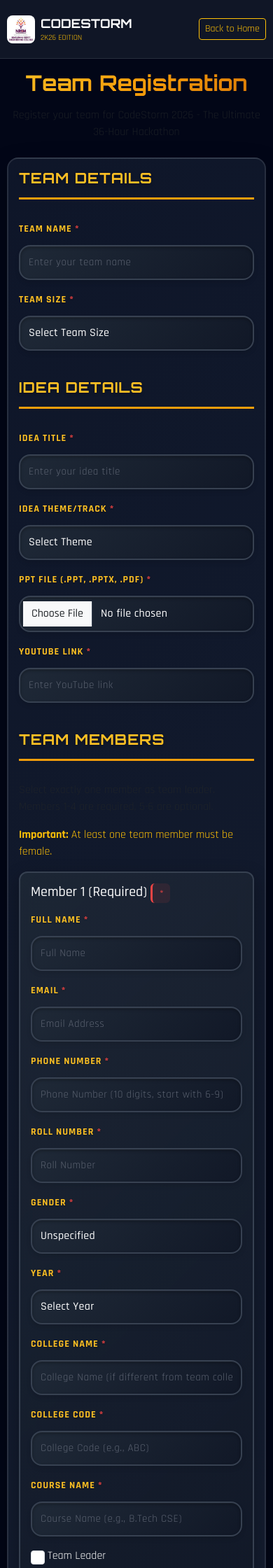
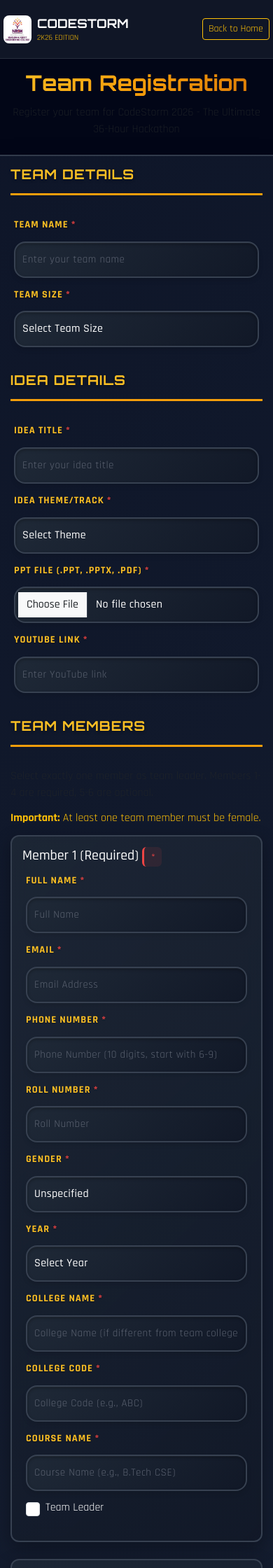
Before and after one commit to PashamDhanushReddy/cs_2k26, a Django app: page /register in a window 390 px wide. Shown: the top 2240 px of the page at 70% size. Run offline with Django 5.2, Linux system fonts and the light colour scheme.

Commit message:
Reg fixed for mobille12

```diff
--- a/website/templates/website/register.html
+++ b/website/templates/website/register.html
@@ -3,7 +3,7 @@
 <html lang="en">
 <head>
     <meta charset="UTF-8">
-    <meta name="viewport" content="width=device-width, initial-scale=1.0, maximum-scale=1.0, user-scalable=no">
+    <meta name="viewport" content="width=device-width, initial-scale=1.0">
     <title>CodeStorm 2026 - Team Registration</title>
 
     <!-- Bootstrap CSS for mobile-first design -->
@@ -274,6 +274,56 @@
                 min-height: 50px;
                 font-size: 16px !important;
             }
+
+            /* Fix mobile layout issues */
+            .row {
+                margin-left: 0;
+                margin-right: 0;
+            }
+
+            .col-12, .col-md-6 {
+                padding-left: 10px;
+                padding-right: 10px;
+            }
+
+            /* Ensure proper form width */
+            .container-fluid {
+                padding-left: 10px;
+                padding-right: 10px;
+            }
+
+            /* Prevent text overflow */
+            .form-control, .form-select {
+                word-wrap: break-word;
+                overflow-wrap: break-word;
+            }
+
+            /* Mobile-optimized margins */
+            .mb-3 {
+                margin-bottom: 1rem !important;
+            }
+
+            /* Ensure buttons are full width on very small screens */
+            .btn-submit {
+                width: 100%;
+                margin-top: 10px;
+            }
+
+            /* Fix checkbox alignment on mobile */
+            .form-check {
+                display: flex;
+                align-items: center;
+                margin-bottom: 0.5rem;
+            }
+
+            .form-check-input {
+                margin-right: 0.5rem;
+            }
+
+            /* Ensure proper spacing between sections */
+            .glass-panel + .glass-panel {
+                margin-top: 1.5rem;
+            }
         }
 
         /* Enhanced error styling */
@@ -449,7 +499,82 @@
             }
 
 
-        /* Ensure proper touch targets */
+        /* Extra small screen optimizations */
+        @media (max-width: 480px) {
+            .glass-panel {
+                padding: 15px;
+                margin: 0 -5px 15px -5px;
+            }
+
+            .section-title {
+                font-size: 1.2rem;
+            }
+
+            .form-control, .form-select {
+                padding: 12px 10px;
+                font-size: 16px !important;
+            }
+
+            /* Ensure form elements don't overflow */
+            .col-12, .col-md-6 {
+                padding-left: 5px;
+                padding-right: 5px;
+            }
+
+            /* Reduce spacing on very small screens */
+            .mb-3 {
+                margin-bottom: 0.75rem !important;
+            }
+
+            /* Smaller text for labels on mobile */
+            .form-label {
+                font-size: 0.9rem;
+            }
+
+            /* Ensure proper button sizing */
+            .btn-submit {
+                padding: 12px 20px;
+                font-size: 1rem;
+            }
+        }
+
+        /* Mobile device specific styles */
+        .mobile-device .glass-panel {
+            margin-left: -10px;
+            margin-right: -10px;
+            border-radius: 0;
+            border-left: none;
+            border-right: none;
+        }
+
+        .mobile-device .container-fluid {
+            padding-left: 5px;
+            padding-right: 5px;
+        }
+
+        /* Ensure proper form rendering on mobile */
+        .mobile-device .form-control,
+        .mobile-device .form-select {
+            -webkit-appearance: none;
+            -moz-appearance: none;
+            appearance: none;
+        }
+
+        /* Fix for iOS Safari */
+        @supports (-webkit-touch-callout: none) {
+            .mobile-device .form-control,
+            .mobile-device .form-select {
+                font-size: 16px !important;
+            }
+        }
+
+        /* Android Chrome fixes */
+        @media screen and (-webkit-min-device-pixel-ratio: 0) {
+            .mobile-device .form-control,
+            .mobile-device .form-select {
+                -webkit-tap-highlight-color: transparent;
+            }
+        }
         .form-check-input {
             width: 20px;
             height: 20px;
@@ -466,6 +591,46 @@
         /* Smooth scrolling */
         html {
             scroll-behavior: smooth;
+        }
+
+        /* Final mobile compatibility fixes */
+        @media screen and (max-width: 768px) {
+            /* Prevent zoom on input focus */
+            input, select, textarea {
+                font-size: 16px !important;
+            }
+
+            /* Ensure proper form width */
+            #registrationForm {
+                width: 100%;
+                max-width: 100%;
+            }
+
+            /* Fix for mobile Safari */
+            @supports (-webkit-appearance: none) {
+                .form-control, .form-select {
+                    -webkit-appearance: none;
+                    appearance: none;
+                }
+            }
+
+            /* Ensure proper layout containment */
+            .glass-panel {
+                contain: layout style;
+                will-change: transform;
+            }
+
+            /* Prevent layout shifts */
+            .form-control, .form-select {
+                contain: layout style;
+            }
+        }
+
+        /* High DPI screen fixes */
+        @media (-webkit-min-device-pixel-ratio: 2), (min-resolution: 192dpi) {
+            .form-control, .form-select {
+                border-width: 1px;
+            }
         }
 
         /* Loading state */
@@ -518,7 +683,7 @@
 
                 <!-- Registration Form -->
                 <div class="glass-panel">
-                    <form method="post" enctype="multipart/form-data" id="registrationForm">
+                    <form method="post" enctype="multipart/form-data" id="registrationForm" autocomplete="off">
                         {% csrf_token %}
 
                         <!-- Team Details Section -->
@@ -1341,13 +1506,25 @@
             }
         });
 
-        // Ensure proper viewport on mobile
+        // Mobile-friendly viewport handling
         window.addEventListener('load', function() {
-            // Force correct viewport
+            // Ensure proper viewport without restricting zoom
             const viewport = document.querySelector('meta[name="viewport"]');
             if (viewport) {
-                viewport.setAttribute('content', 'width=device-width, initial-scale=1.0, maximum-scale=1.0, user-scalable=no');
+                viewport.setAttribute('content', 'width=device-width, initial-scale=1.0');
             }
+
+            // Add mobile class to body for CSS targeting
+            if (window.innerWidth <= 768) {
+                document.body.classList.add('mobile-device');
+            }
+        });
+
+        // Handle orientation changes
+        window.addEventListener('orientationchange', function() {
+            setTimeout(function() {
+                window.scrollTo(0, 0);
+            }, 100);
         });
     </script>
 </body>
```
